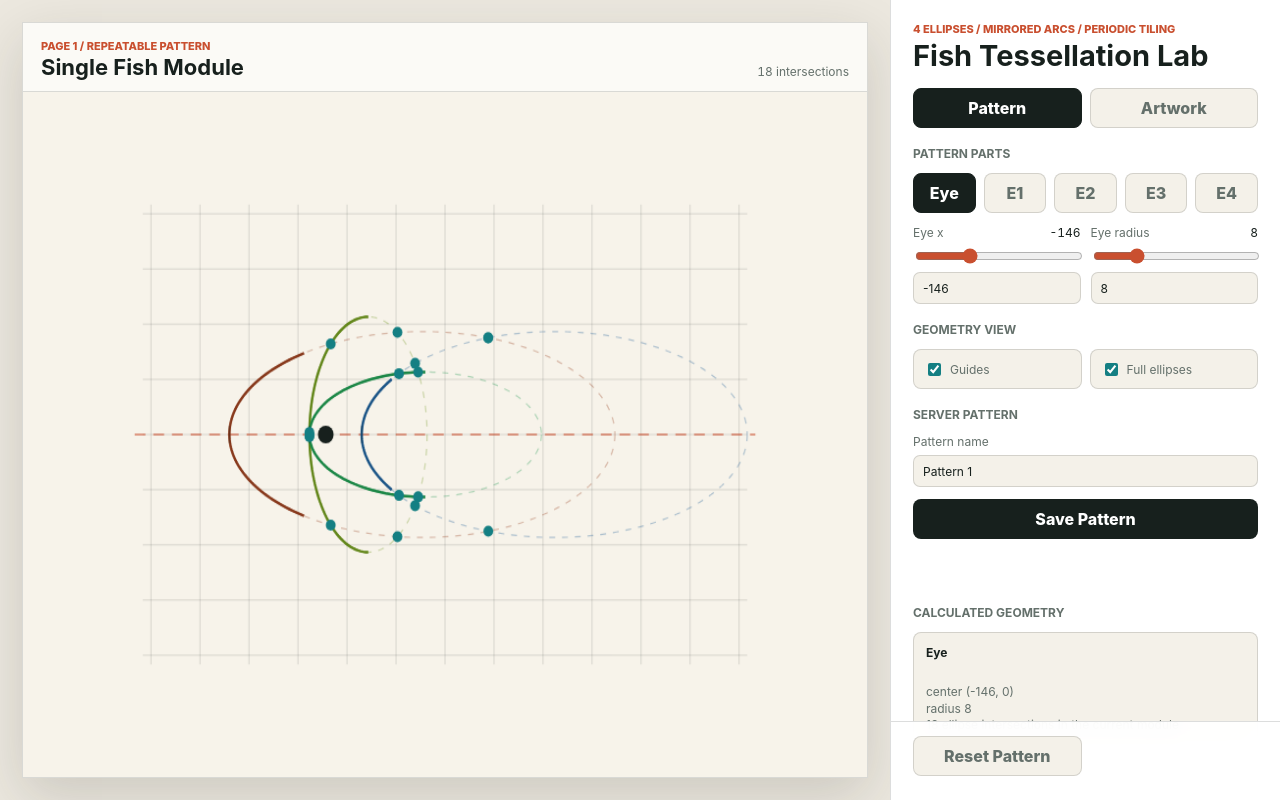
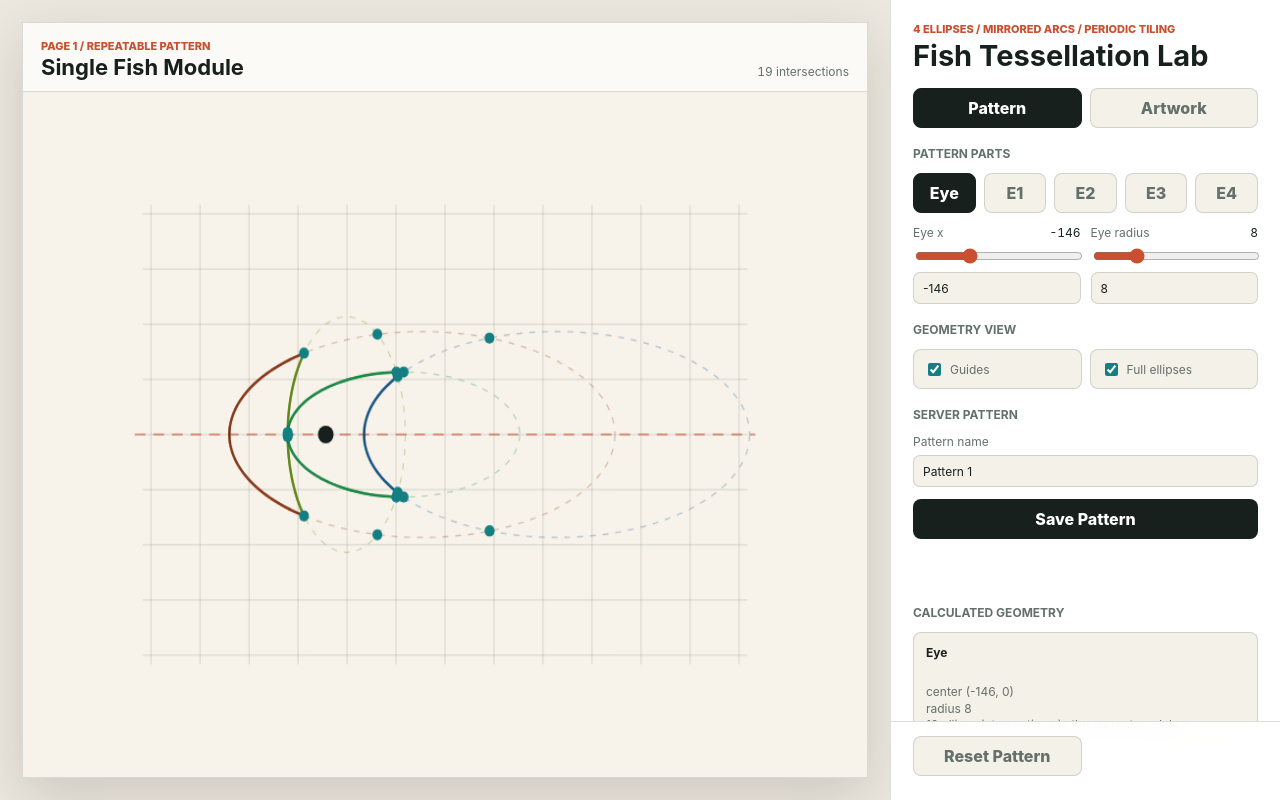
Before and after one commit to lulurun/programmed-arts, a website: page fish-pattern/index.html in a window 1280 px wide. Drawn offline with Linux system fonts and the light colour scheme.

Commit message:
Constrain fish arcs into closed pairs

```diff
--- a/fish-pattern/src/art.js
+++ b/fish-pattern/src/art.js
@@ -153,18 +153,49 @@ function clamp(value, min, max) {
   return Math.min(max, Math.max(min, value));
 }
 
+function roundTo(value, places = 2) {
+  const scale = 10 ** places;
+  return Math.round(value * scale) / scale;
+}
+
 function ellipseGeometry(ellipse) {
+  const width = Number.isFinite(ellipse.width) ? ellipse.width : ellipse.a * 2;
+  const height = Number.isFinite(ellipse.height) ? ellipse.height : ellipse.b * 2;
+  const leftX = Number.isFinite(ellipse.leftX) ? ellipse.leftX : ellipse.cx - width / 2;
   return {
     label: ellipse.label,
-    leftX: ellipse.leftX,
-    width: ellipse.width,
-    height: ellipse.height,
-    visible: ellipse.visible,
-    cx: ellipse.leftX + ellipse.width / 2,
+    leftX,
+    width,
+    height,
+    visible: Number.isFinite(ellipse.visible) ? ellipse.visible : 60,
+    cx: leftX + width / 2,
     cy: 0,
-    a: ellipse.width / 2,
-    b: ellipse.height / 2
+    a: width / 2,
+    b: height / 2
   };
+}
+
+function arcEndpoint(ellipse) {
+  const normalized = ellipseGeometry(ellipse);
+  const halfAngle = Math.PI * normalized.visible / 200;
+  return {
+    x: normalized.leftX + normalized.a * (1 - Math.cos(halfAngle)),
+    y: normalized.b * Math.sin(halfAngle)
+  };
+}
+
+function fitArcToEndpoint(ellipse, endpoint) {
+  const normalized = ellipseGeometry(ellipse);
+  const targetY = Math.abs(endpoint.y);
+  ellipse.width = normalized.width;
+  ellipse.height = Math.max(normalized.height, targetY * 2 + 2);
+
+  const fitted = ellipseGeometry(ellipse);
+  const ratio = clamp(targetY / fitted.b, 0, 0.9999);
+  const halfAngle = Math.asin(ratio);
+  const visible = 200 * halfAngle / Math.PI;
+  ellipse.visible = clamp(roundTo(visible, 4), 1, 100);
+  ellipse.leftX = roundTo(endpoint.x - fitted.a * (1 - Math.cos(halfAngle)), 4);
 }
 
 function normalizeEllipseConstraints(sourceIndex = -1) {
@@ -172,6 +203,14 @@ function normalizeEllipseConstraints(sourceIndex = -1) {
   const e2 = state.ellipses[1];
   const e3 = state.ellipses[2];
   const e4 = state.ellipses[3];
+
+  state.ellipses.forEach((ellipse) => {
+    const normalized = ellipseGeometry(ellipse);
+    ellipse.leftX = roundTo(normalized.leftX);
+    ellipse.width = roundTo(clamp(normalized.width, 48, 620));
+    ellipse.height = roundTo(clamp(normalized.height, 36, 360));
+    ellipse.visible = roundTo(clamp(normalized.visible, 1, 100));
+  });
 
   if (sourceIndex === 3) {
     e1.width = e4.width;
@@ -181,18 +220,19 @@ function normalizeEllipseConstraints(sourceIndex = -1) {
     e4.height = e1.height;
   }
 
-  if (sourceIndex === 2) {
-    e2.leftX = e3.leftX;
-  } else {
+  fitArcToEndpoint(e2, arcEndpoint(e1));
+  e3.leftX = e2.leftX;
+
+  const e3Endpoint = arcEndpoint(e3);
+  if (e3Endpoint.y > e4.height / 2) {
+    e1.height = Math.min(360, roundTo(e3Endpoint.y * 2 + 2));
+    e4.height = e1.height;
+    fitArcToEndpoint(e2, arcEndpoint(e1));
     e3.leftX = e2.leftX;
   }
-
-  state.ellipses.forEach((ellipse) => {
-    ellipse.leftX = Math.round(ellipse.leftX);
-    ellipse.width = Math.round(ellipse.width);
-    ellipse.height = Math.round(ellipse.height);
-    ellipse.visible = Math.round(clamp(ellipse.visible, 1, 100));
-  });
+  fitArcToEndpoint(e4, arcEndpoint(e3));
+  e1.width = e4.width;
+  e1.height = e4.height;
 }
 
 function ellipsePoint(ellipse, angle) {
@@ -625,10 +665,12 @@ function createRange(parent, config, getter, setter) {
   range.min = config.min;
   range.max = config.max;
   range.step = config.step || 1;
+  range.disabled = Boolean(config.disabled);
   number.type = "number";
   number.min = config.min;
   number.max = config.max;
   number.step = config.step || 1;
+  number.disabled = Boolean(config.disabled);
 
   function sync(value) {
     output.value = String(value);
@@ -761,20 +803,23 @@ function rebuildEllipseControls() {
   }
 
   const ellipse = state.ellipses[state.activePart];
+  const fittedPair = state.activePart === 1 || state.activePart === 3;
+  const fittedSharedX = state.activePart === 1 || state.activePart === 2;
   const fields = [
-    ["leftX", state.activePart === 1 || state.activePart === 2 ? "Shared left x" : "Left x", -330, 180],
+    ["leftX", fittedSharedX ? "Fitted shared left x" : "Left x", -330, 180, fittedSharedX],
     ["width", state.activePart === 0 || state.activePart === 3 ? "Shared width" : "Width", 48, 620],
     ["height", state.activePart === 0 || state.activePart === 3 ? "Shared height" : "Height", 36, 360],
-    ["visible", "Visible from left", 1, 100]
+    ["visible", fittedPair ? "Fitted visible" : "Visible from left", 1, 100, fittedPair]
   ];
-  fields.forEach(([key, label, min, max]) => {
+  fields.forEach(([key, label, min, max, disabled]) => {
     createRange(
       form,
-      { label, min, max },
+      { label, min, max, disabled },
       () => ellipse[key],
       (value) => {
         ellipse[key] = value;
         normalizeEllipseConstraints(state.activePart);
+        rebuildEllipseControls();
       }
     );
   });
@@ -824,6 +869,7 @@ function resetPattern() {
   state.module = JSON.parse(JSON.stringify(defaults.module));
   state.ellipses = JSON.parse(JSON.stringify(defaults.ellipses));
   state.activePart = "eye";
+  normalizeEllipseConstraints();
   state.showGuides = defaults.showGuides ?? true;
   state.showFullEllipses = defaults.showFullEllipses ?? true;
   controls.showGuides.checked = state.showGuides;
@@ -997,5 +1043,6 @@ function download(filename, href) {
 }
 
 applyStoredState();
+normalizeEllipseConstraints();
 buildControls();
 setPage("pattern");
--- a/fish-pattern/src/styles.css
+++ b/fish-pattern/src/styles.css
@@ -178,6 +178,12 @@ input[type="text"] {
   color: var(--ink);
 }
 
+input:disabled {
+  color: var(--muted);
+  opacity: 0.72;
+  cursor: not-allowed;
+}
+
 .ellipse-tabs,
 .page-tabs,
 .segmented,
```
Also changed, not shown: fish-pattern/README.md.
